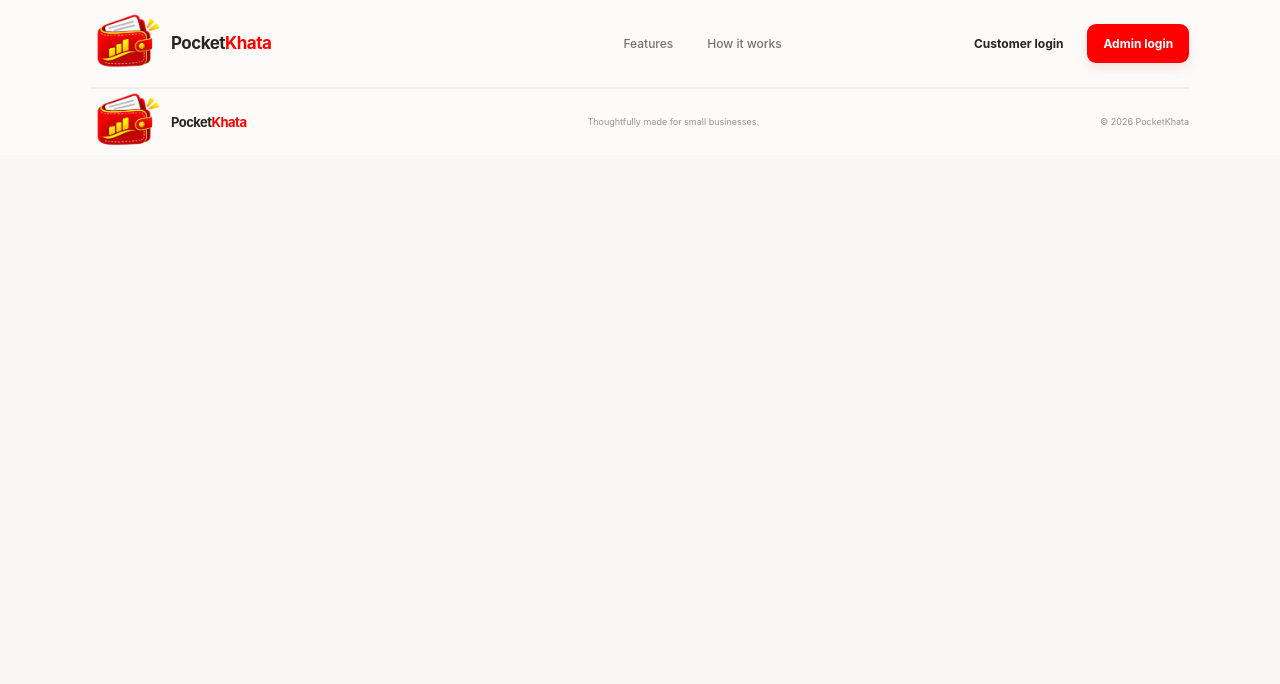
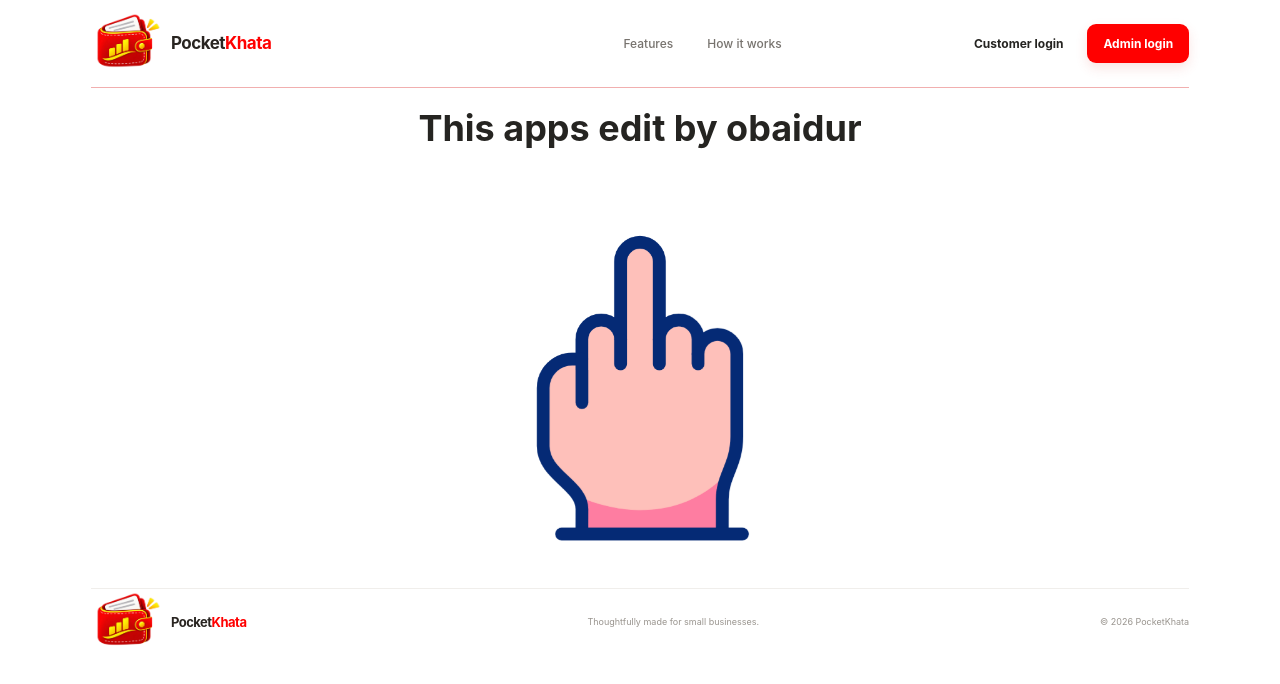
Before and after one commit to obaidur-0090/PocketKhata, a React (Vite) app: page / in a window 1280 px wide. Shown: the top 684 px of the page. Built offline with nearby package versions, Linux system fonts and the light colour scheme; no server answers.

Commit message:
update img

```diff
--- a/src/App.css
+++ b/src/App.css
@@ -3,7 +3,7 @@
 :root {
   font-family: Inter, "Segoe UI", Arial, sans-serif;
   color: #252421;
-  background: #f8f7f5;
+  background: white;
   font-synthesis: none;
   text-rendering: optimizeLegibility;
   -webkit-font-smoothing: antialiased;
@@ -40,8 +40,8 @@ button:focus-visible, a:focus-visible, input:focus-visible, select:focus-visible
 .heading-period { color: var(--red); }
 
 /* Landing */
-.landing-page { max-width: 1440px; margin: auto; padding: 0 7.1%; background: #fcfbf9; }
-.landing-nav { position: relative; height: 88px; display: flex; align-items: center; border-bottom: 1px solid #f0eeeb; gap: 32px; }
+.landing-page { max-width: 1440px; margin: auto; padding: 0 7.1%; background: white; }
+.landing-nav { position: relative; height: 88px; display: flex; align-items: center; border-bottom: 1px solid #f1afaf; gap: 32px; }
 .landing-nav .brand-lockup { flex: 0 0 auto; }
 .landing-nav-links { display: flex; align-items: center; gap: 34px; color: #77736e; font-size: 12px; font-weight: 550; }
 .landing-nav-links a { transition: color .18s; }
--- a/src/components/AdminLayout.jsx
+++ b/src/components/AdminLayout.jsx
@@ -1,6 +1,6 @@
 import { useState } from 'react'
 import { NavLink, Outlet, useLocation, useNavigate } from 'react-router'
-import { ArrowDownLeft, ArrowLeftRight, CircleHelp, Download, LayoutDashboard, LogOut, Menu, UsersRound} from 'lucide-react'
+import { ArrowLeftRight, Download, LayoutDashboard, LogOut, Menu, UsersRound} from 'lucide-react'
 import { toast } from 'react-toastify'
 import { useAuth } from '../auth/useAuth'
 import { getCustomers } from '../data/store'
--- /dev/null
+++ b/src/pages/Footer.jsx
@@ -0,0 +1,12 @@
+import { Link } from 'react-router'
+import PocketKhata from '../assets/PocketKhata.png'
+
+const Footer = () => {
+    return (
+        <div>
+            <footer className="landing-footer"><Link to="/" className="brand-lockup"><img className='md:w-[70px] w-[50px]'  src={PocketKhata} alt="" /><span>Pocket<span className="brand-accent">Khata</span></span></Link><span>Thoughtfully made for small businesses.</span><span>© 2026 PocketKhata</span></footer>
+        </div>
+    );
+};
+
+export default Footer;
--- a/src/pages/Home.jsx
+++ b/src/pages/Home.jsx
@@ -1,13 +1,14 @@
-import { Link } from 'react-router'
 import PageTitle from '../components/PageTitle'
 import Navber from '../components/Navber'
-import PocketKhata from '../assets/PocketKhata.png'
+import Footer from './Footer';
+import HomeHerosection from './HomeHerosection';
 export default function Home() {
   return (
     <div className="landing-page">
       <PageTitle title="Digital khata for your business" />
       <Navber />
-      <footer className="landing-footer"><Link to="/" className="brand-lockup"><img className='md:w-[70px] w-[50px]'  src={PocketKhata} alt="" /><span>Pocket<span className="brand-accent">Khata</span></span></Link><span>Thoughtfully made for small businesses.</span><span>© 2026 PocketKhata</span></footer>
+      <HomeHerosection></HomeHerosection>
+      <Footer></Footer>
     </div>
   )
 }
--- /dev/null
+++ b/src/pages/HomeHerosection.jsx
@@ -0,0 +1,13 @@
+import middlefinger from "../assets/middle-finger.gif"
+
+const HomeHerosection = () => {
+    return (
+        <div className="flex flex-col items-center gap-10 mt-5">
+            <h1 className="md:text-4xl font-bold ">This apps edit by obaidur</h1>
+            <img className="w-[300px] md:w-[400px] h-auto " src={middlefinger} alt="" />
+
+        </div>
+    );
+};
+
+export default HomeHerosection;
```
Also changed, not shown: src/assets/middle-finger.gif (added).
